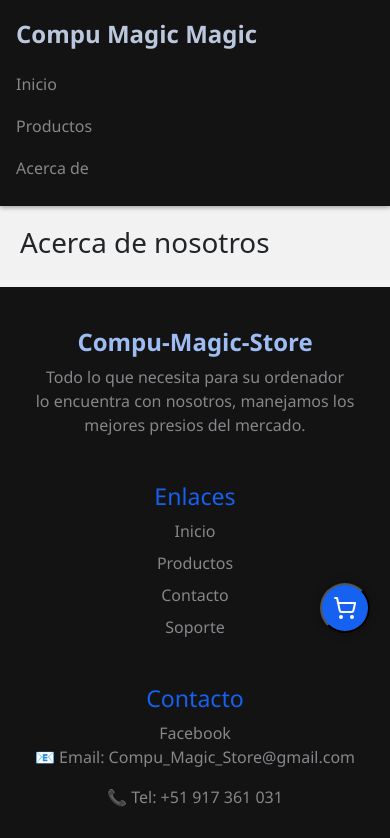
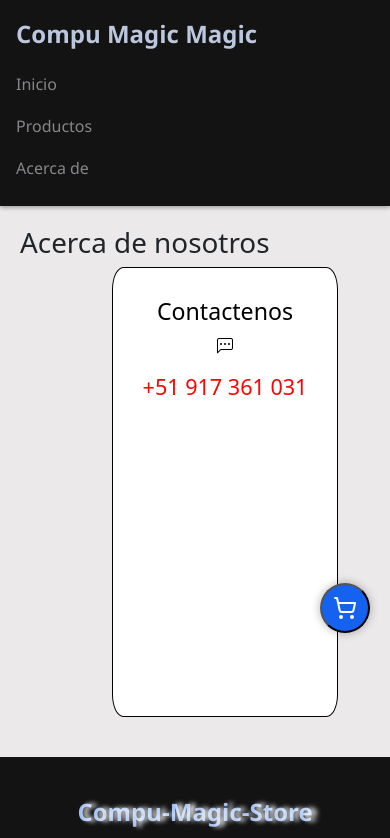
Before and after one commit to luis505050/Compu-Magic-Store, a React (Vite) app: page /about in a window 390 px wide. Shown: the top 838 px of the page. Built offline with nearby package versions, Linux system fonts and the light colour scheme.

Commit message:
style and reactor : Se mejoraron aimaciones como el hover en el css y ademas de crear y agregar contenido basico en la parte de conocenos

```diff
--- a/src/pages/About.jsx
+++ b/src/pages/About.jsx
@@ -1,5 +1,18 @@
+import "../styles/about.css";
+
 const About = () => {
-  return <h1>Acerca de nosotros</h1>;
+  return (
+    <>
+      <h1>Acerca de nosotros</h1>
+      <div className="formulario">
+        <form action="" className="form-contac">
+          <h3>Contactenos</h3>
+          <p><i class="bi bi-chat-left-dots icon"></i></p>
+          <h4>+51 917 361 031 <title>Número de contacto</title></h4>
+        </form>
+      </div>
+    </>
+  )
 };
 
 export default About;
--- a/src/styles/Global.css
+++ b/src/styles/Global.css
@@ -1,6 +1,5 @@
 /* Asegura que el HTML y body ocupen el 100% del alto */
 html, body {
-  background-color: #F2F2F2;
   height: 100%;
   margin: 0;
   padding: 0;
@@ -17,4 +16,5 @@ html, body {
 .main-content {
   flex: 1;
   padding: 20px;
+  background-color: #ebe9e9;
 }
--- /dev/null
+++ b/src/styles/about.css
@@ -0,0 +1,22 @@
+.formulario{
+    display: grid;
+    place-content: center;
+}
+.form-contac{
+    width: 100%;
+    height: 450px;
+    background-color: #fff;
+    border: 1px solid #000;
+    color: #000;
+    margin:  0 30px 20px;
+    padding: 30px 0 ;
+    text-align: center;
+    border-radius: 5%;
+}
+h4{
+    color: #ff0202;
+    transition: 2s;
+}
+h4:hover{
+    color: #000;
+}
--- a/src/styles/productos.css
+++ b/src/styles/productos.css
@@ -1,12 +1,11 @@
-/* src/assets/css/productos.css */
-
 .productos-container {
     display: grid;
     place-content: center;
-  padding: 1rem;
+    padding: 1rem;
 }
 h2{
     text-align: center;
+    text-shadow: 5px 0 5px #fff;
 }
 .catalogo-productos {
   display: flex;
@@ -43,6 +42,10 @@ img{
   border-radius: 4px;
   cursor: pointer;
   margin-top: 0.5rem;
+  transition: 2s ;
+}
+.boton-agregar:hover{
+    background-color: rgb(0, 19, 185);
 }
 
 .carrito-container {
@@ -51,3 +54,17 @@ img{
   padding: 1rem;
   border-radius: 8px;
 }
+/* responsive para el contenido */
+@media (max-width: 767px) {
+    .productos-container {
+        border: 1px solid #000;
+    }
+    .catalogo-productos{
+        display: grid;
+        place-content:center;
+    }
+    h2 {
+        text-align: center;
+        font-weight: 700;
+    }
+}
```
